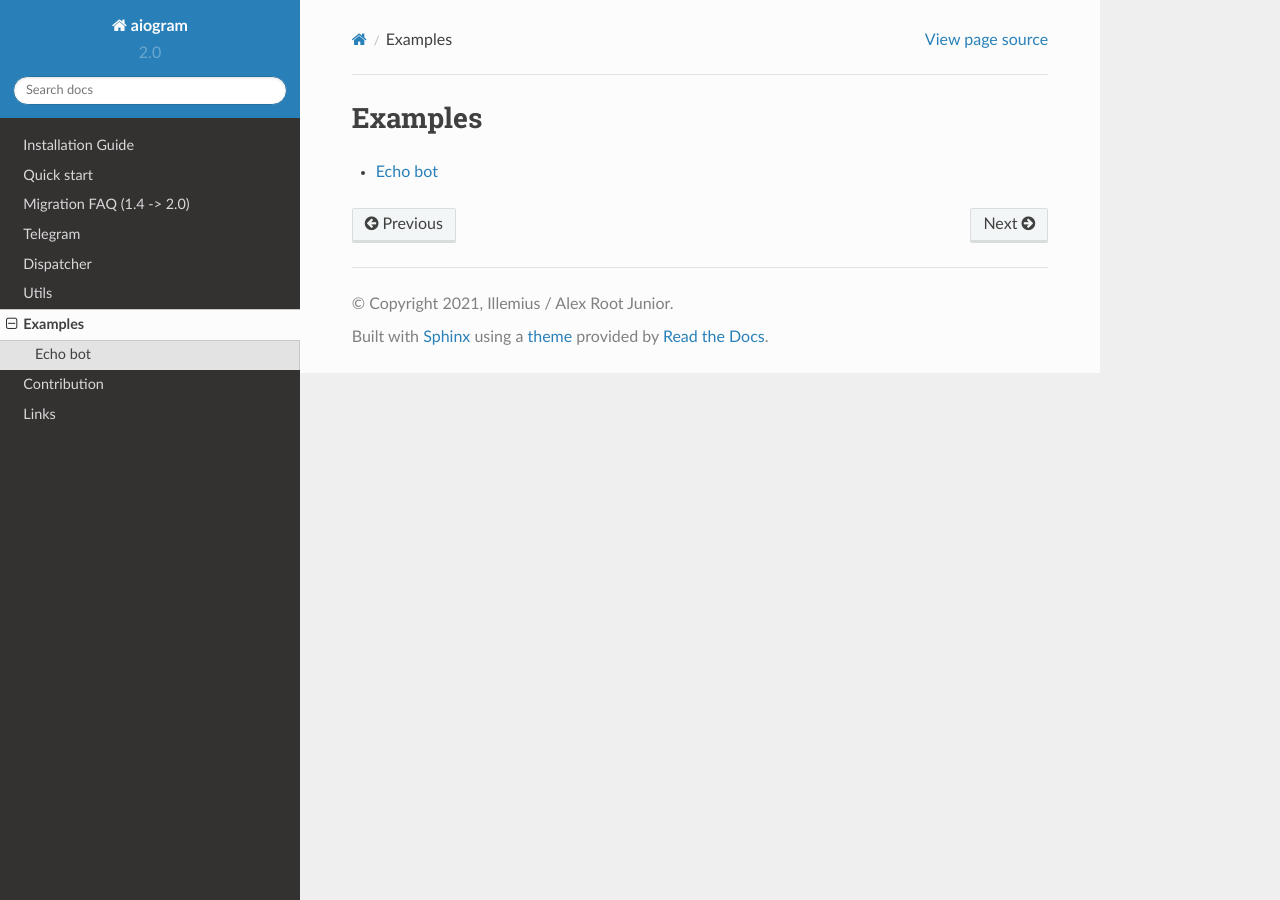
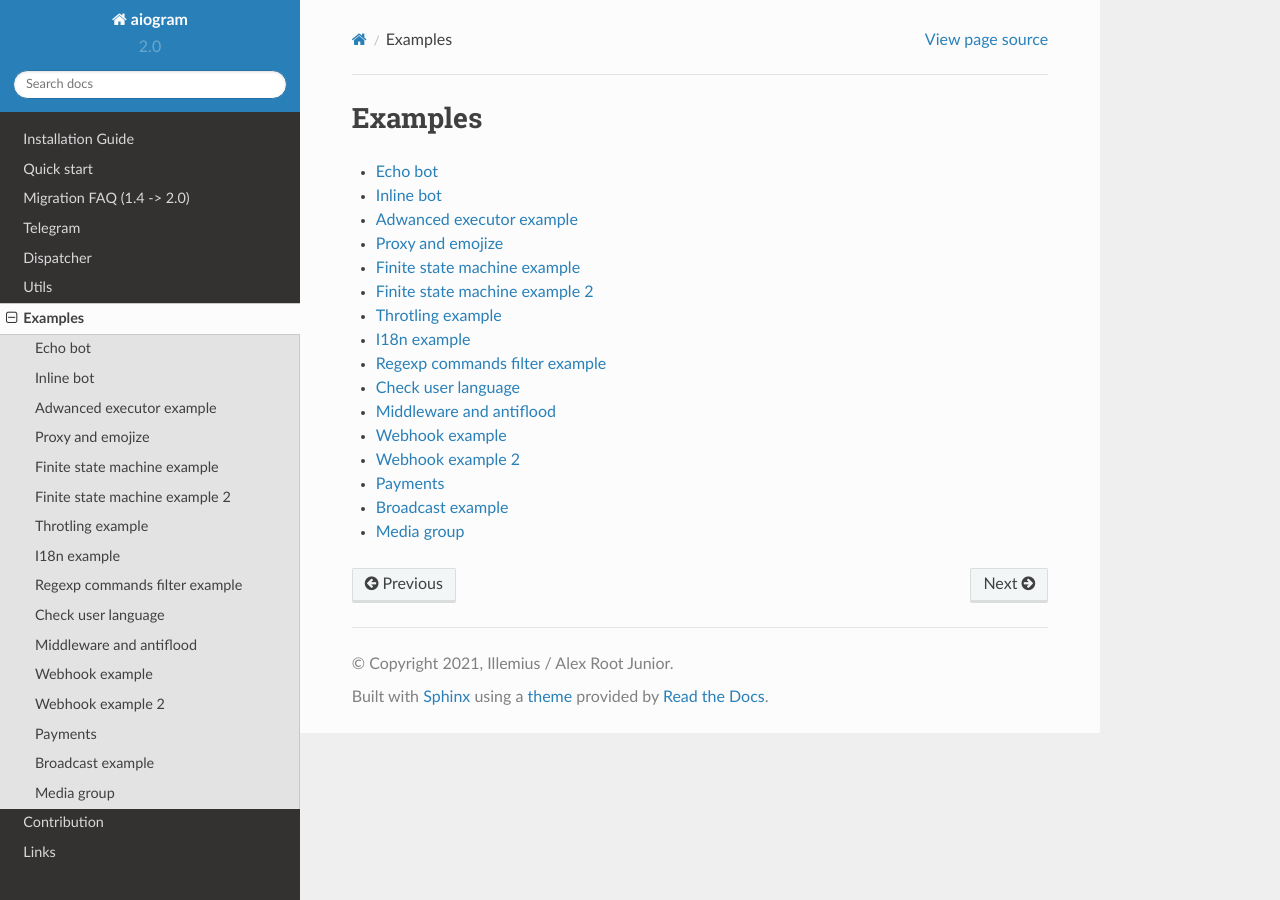
Before and after one commit to NullBrotasli/aiogram, a Sphinx documentation site: the page built from docs/source/examples/index.rst, in a window 1280 px wide. Built offline with Sphinx 7.4.7 and the Read the Docs theme 2.0.0, drawn with Linux system fonts in a browser that asks for light colours; the version number is read from the project's files by our own code.

Commit message:
Add autogenerated docs for examples. Will be changed soon.

```diff
--- a/docs/source/examples/echo_bot.rst
+++ b/docs/source/examples/echo_bot.rst
@@ -1,6 +1,7 @@
 Echo bot
 ========
 
+Very simple example of the bot which will sent text of the received messages to the sender
 
 .. literalinclude:: ../../../examples/echo_bot.py
     :caption: echo_bot.py
--- /dev/null
+++ b/docs/source/examples/finite_state_machine_example.rst
@@ -0,0 +1,10 @@
+.. Autogenerated file at 2018-09-08 02:07:37.595032
+
+============================
+Finite state machine example
+============================
+
+.. literalinclude:: ../../../examples/finite_state_machine_example.py
+    :caption: finite_state_machine_example.py
+    :language: python
+    :linenos:
--- a/docs/source/examples/index.rst
+++ b/docs/source/examples/index.rst
@@ -1,5 +1,22 @@
+========
 Examples
 ========
 
 .. toctree::
+
     echo_bot
+    inline_bot
+    adwanced_executor_example
+    proxy_and_emojize
+    finite_state_machine_example
+    finite_state_machine_example_2
+    throtling_example
+    i18n_example
+    regexp_commands_filter_example
+    check_user_language
+    middleware_and_antiflood
+    webhook_example
+    webhook_example_2
+    payments
+    broadcast_example
+    media_group
--- /dev/null
+++ b/docs/source/examples/webhook_example.rst
@@ -0,0 +1,10 @@
+.. Autogenerated file at 2018-09-08 02:07:37.587860
+
+===============
+Webhook example
+===============
+
+.. literalinclude:: ../../../examples/webhook_example.py
+    :caption: webhook_example.py
+    :language: python
+    :linenos:
--- /dev/null
+++ b/docs/source/examples/webhook_example_2.rst
@@ -0,0 +1,10 @@
+.. Autogenerated file at 2018-09-08 02:07:37.576034
+
+=================
+Webhook example 2
+=================
+
+.. literalinclude:: ../../../examples/webhook_example_2.py
+    :caption: webhook_example_2.py
+    :language: python
+    :linenos:
```
Also changed, not shown: docs/source/examples/adwanced_executor_example.rst (added, +27 -0 lines), docs/source/examples/broadcast_example.rst (added, +10 -0 lines), docs/source/examples/check_user_language.rst (added, +13 -0 lines), docs/source/examples/finite_state_machine_example_2.rst (added, +16 -0 lines), docs/source/examples/i18n_example.rst (added, +28 -0 lines), docs/source/examples/inline_bot.rst (added, +10 -0 lines), docs/source/examples/media_group.rst (added, +10 -0 lines), docs/source/examples/middleware_and_antiflood.rst (added, +10 -0 lines), docs/source/examples/payments.rst (added, +10 -0 lines), docs/source/examples/proxy_and_emojize.rst (added, +10 -0 lines), docs/source/examples/regexp_commands_filter_example.rst (added, +10 -0 lines), docs/source/examples/throtling_example.rst (added, +14 -0 lines).
